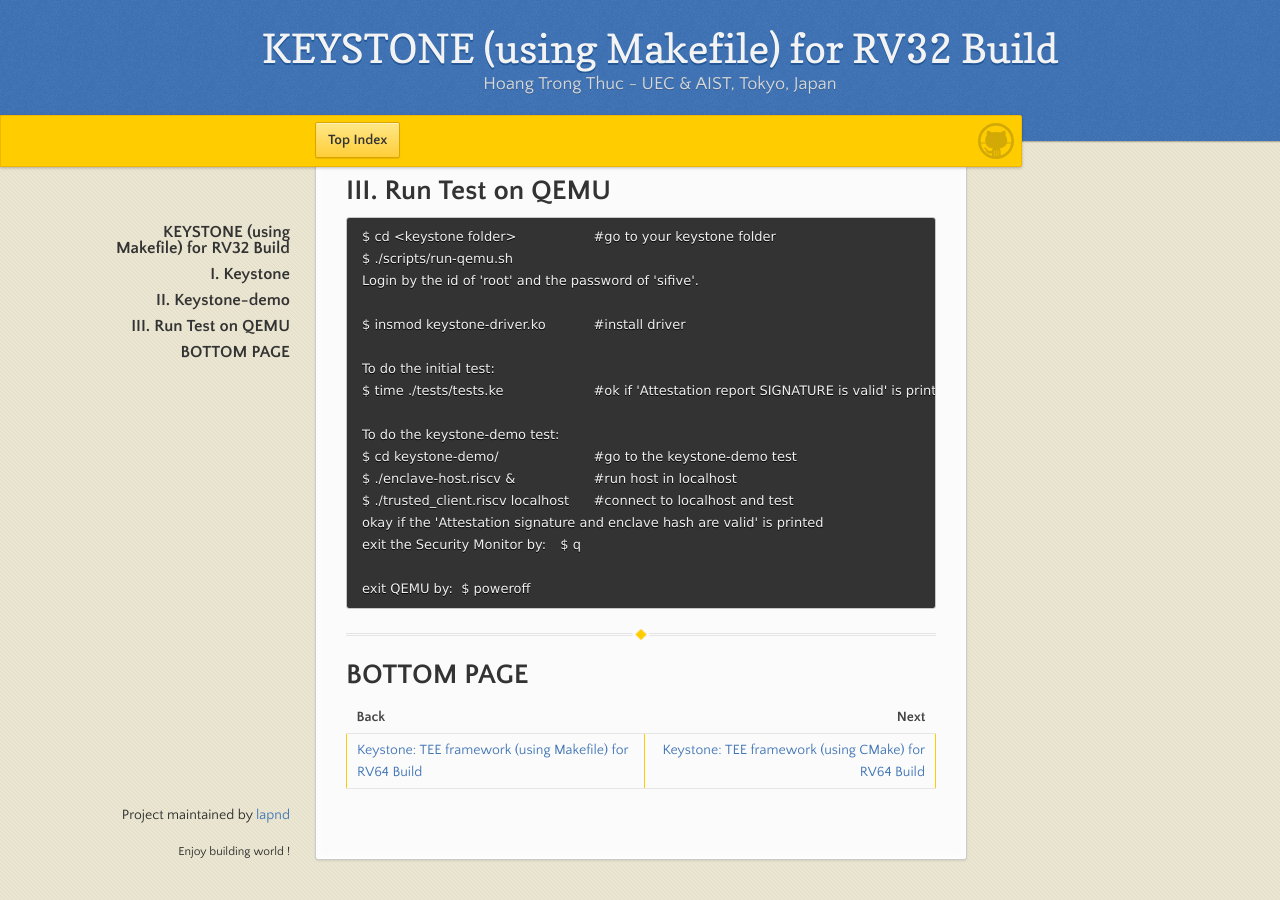
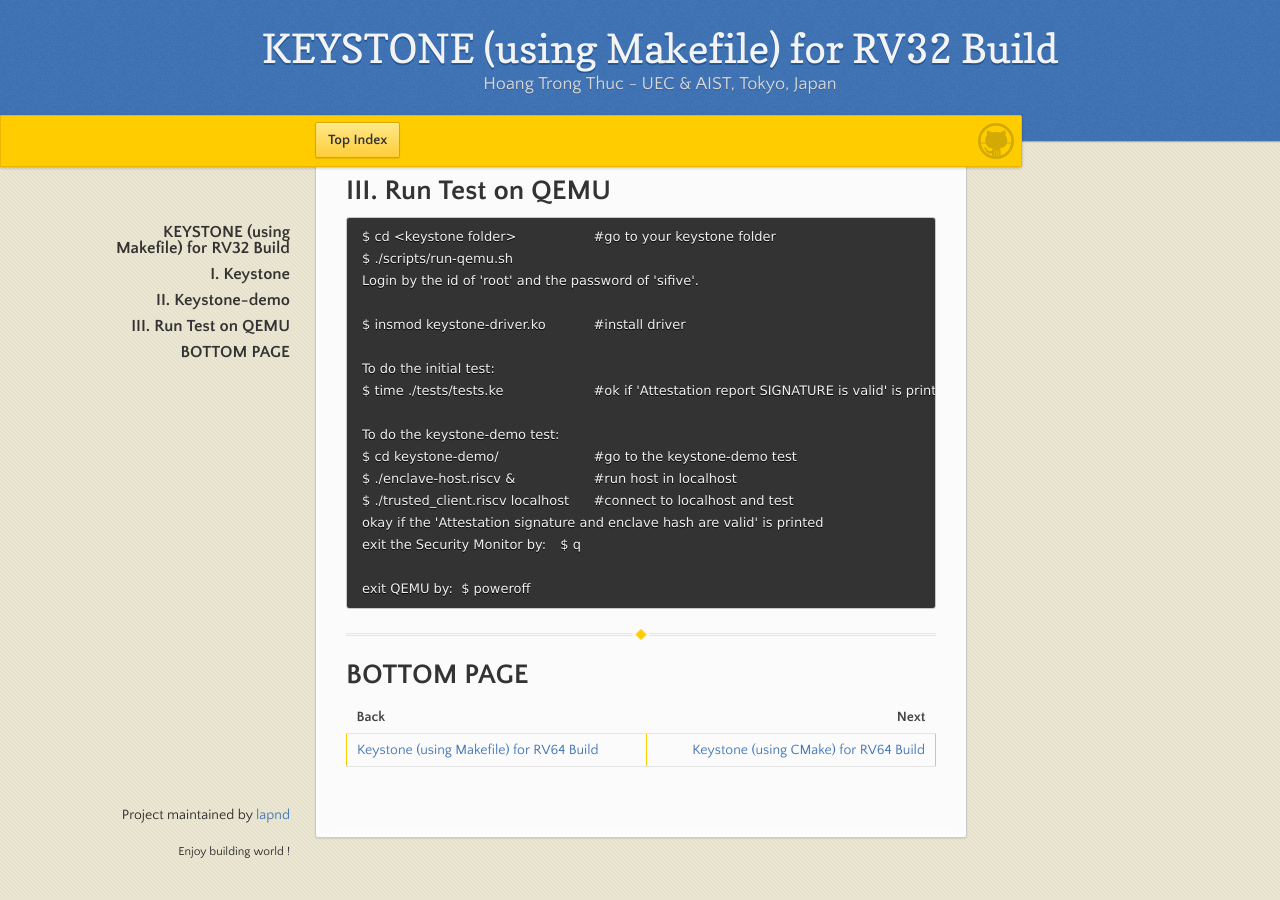
Before and after one commit to lapnd/httdes.github.io, a Jekyll site: the page built from keystone-makefile-32.md, in a window 1280 px wide and 900 px high, scrolled down 2511 px. Built offline with Jekyll 4.4.1, drawn with Linux system fonts in a browser that asks for light colours; our own code applies the rules of GitHub Pages for plain Markdown files; after the commit the page ends 3389 px from its top, so only the background shows below that.

Commit message:
Update keystone-makefile-32.md

```diff
--- a/keystone-makefile-32.md
+++ b/keystone-makefile-32.md
@@ -147,4 +147,4 @@ exit QEMU by:	$ poweroff
 
 | Back | Next |
 | :--- | ---: |
-| [Keystone: TEE framework (using Makefile) for RV64 Build](./keystone-makefile-64.md) | [Keystone: TEE framework (using CMake) for RV64 Build](./keystone-cmake-64.md) |
+| [Keystone (using Makefile) for RV64 Build](./keystone-makefile-64.md) | [Keystone (using CMake) for RV64 Build](./keystone-cmake-64.md) |
```
